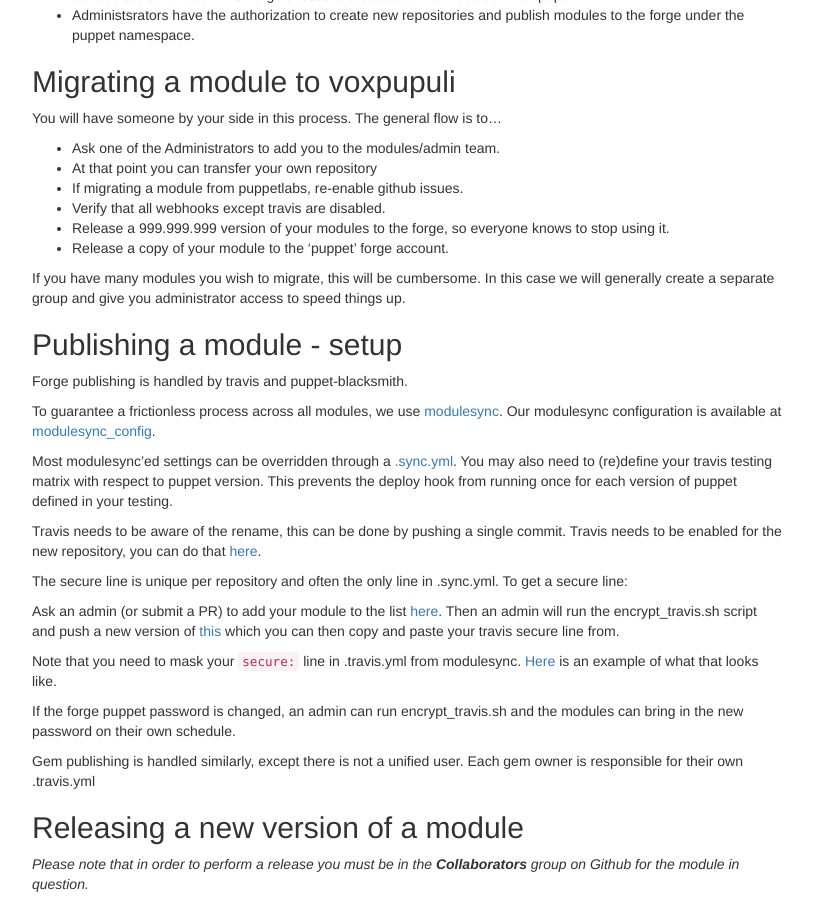
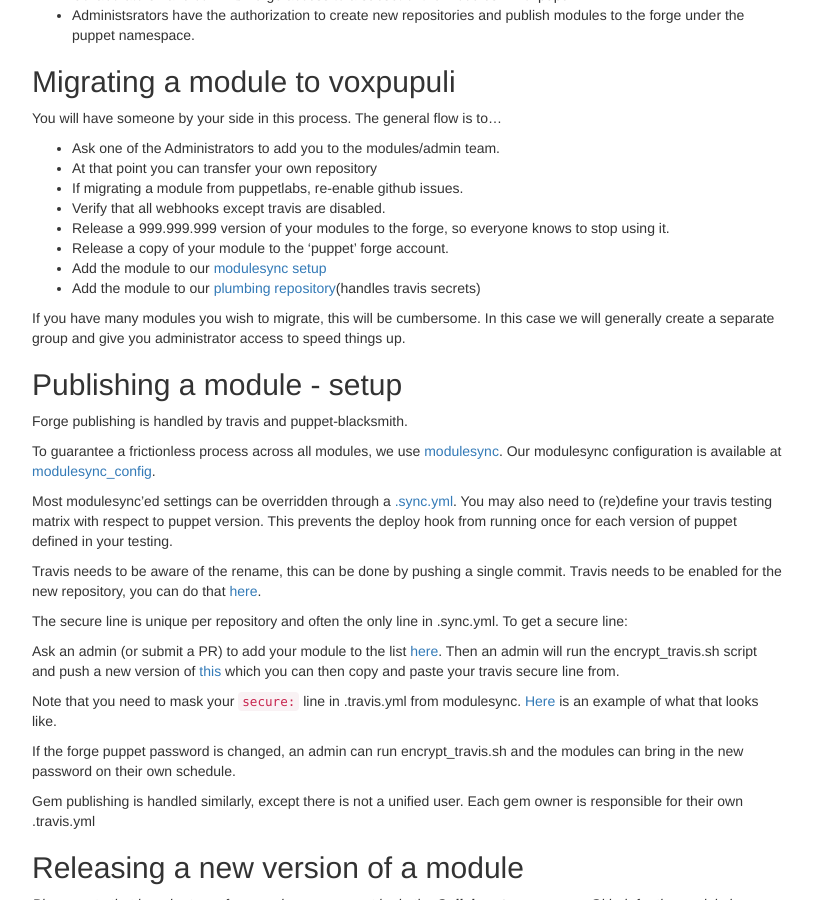
Before and after one commit to voxpupuli/voxpupuli.github.io, a Jekyll site: the page built from docs/index.md, in a window 1280 px wide and 900 px high, scrolled down 439 px. Shown: the whole window, without its empty margins (233-1046 px from the left). Built offline with Jekyll 4.4.1, drawn with Linux system fonts in a browser that asks for light colours; nearby versions of some CDN libraries.

Commit message:
update docs about module migration

```diff
--- a/docs/index.md
+++ b/docs/index.md
@@ -32,6 +32,8 @@
 * Release a 999.999.999 version of your modules to the forge, so everyone
   knows to stop using it.
 * Release a copy of your module to the 'puppet' forge account.
+* Add the module to our [modulesync setup](https://github.com/voxpupuli/modulesync_config/blob/master/managed_modules.yml)
+* Add the module to our [plumbing repository](https://github.com/voxpupuli/plumbing/blob/master/share/modules)(handles travis secrets)
 
 If you have many modules you wish to migrate, this will be cumbersome.
 In this case we will generally create a separate group and give you
```
